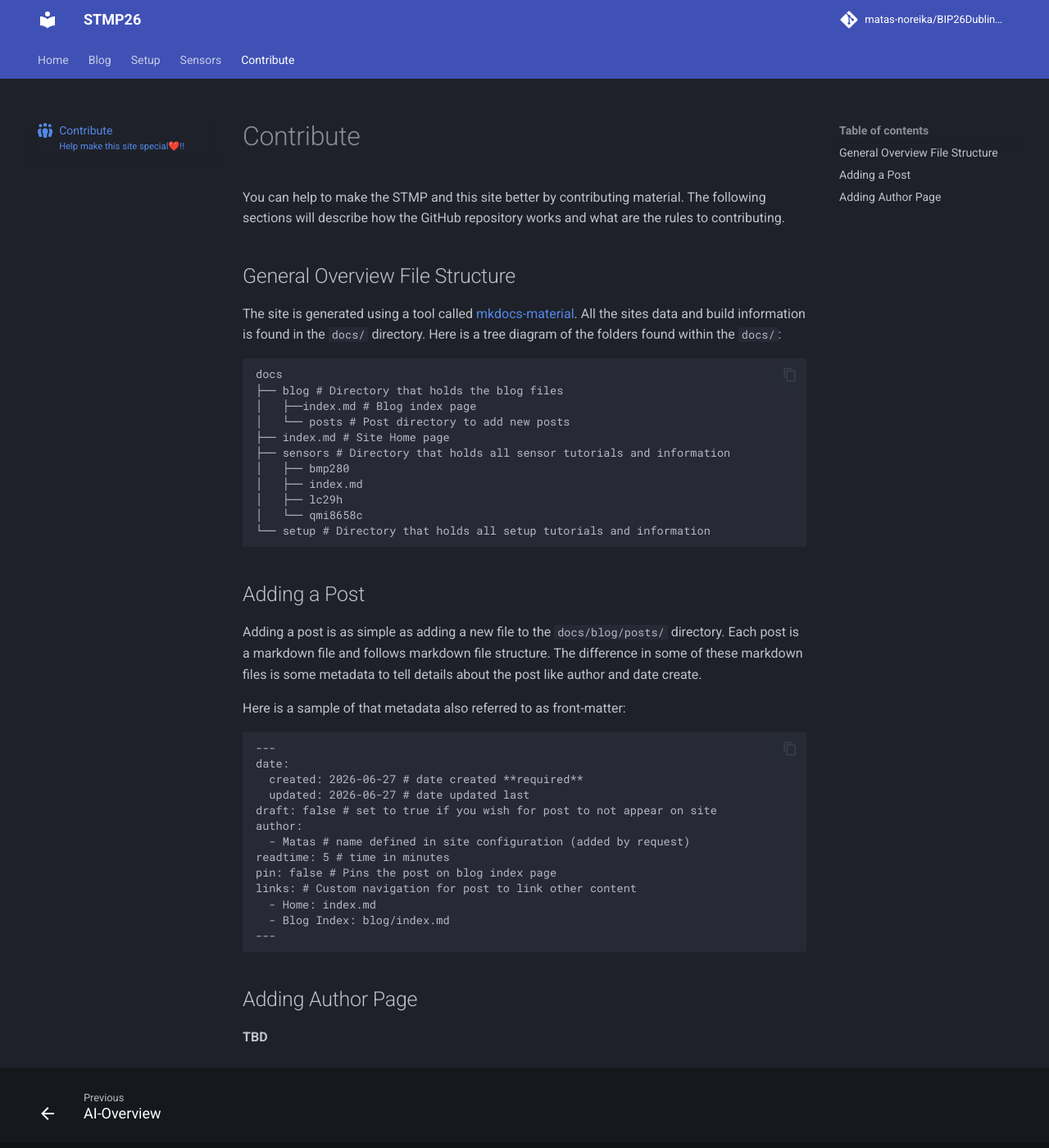
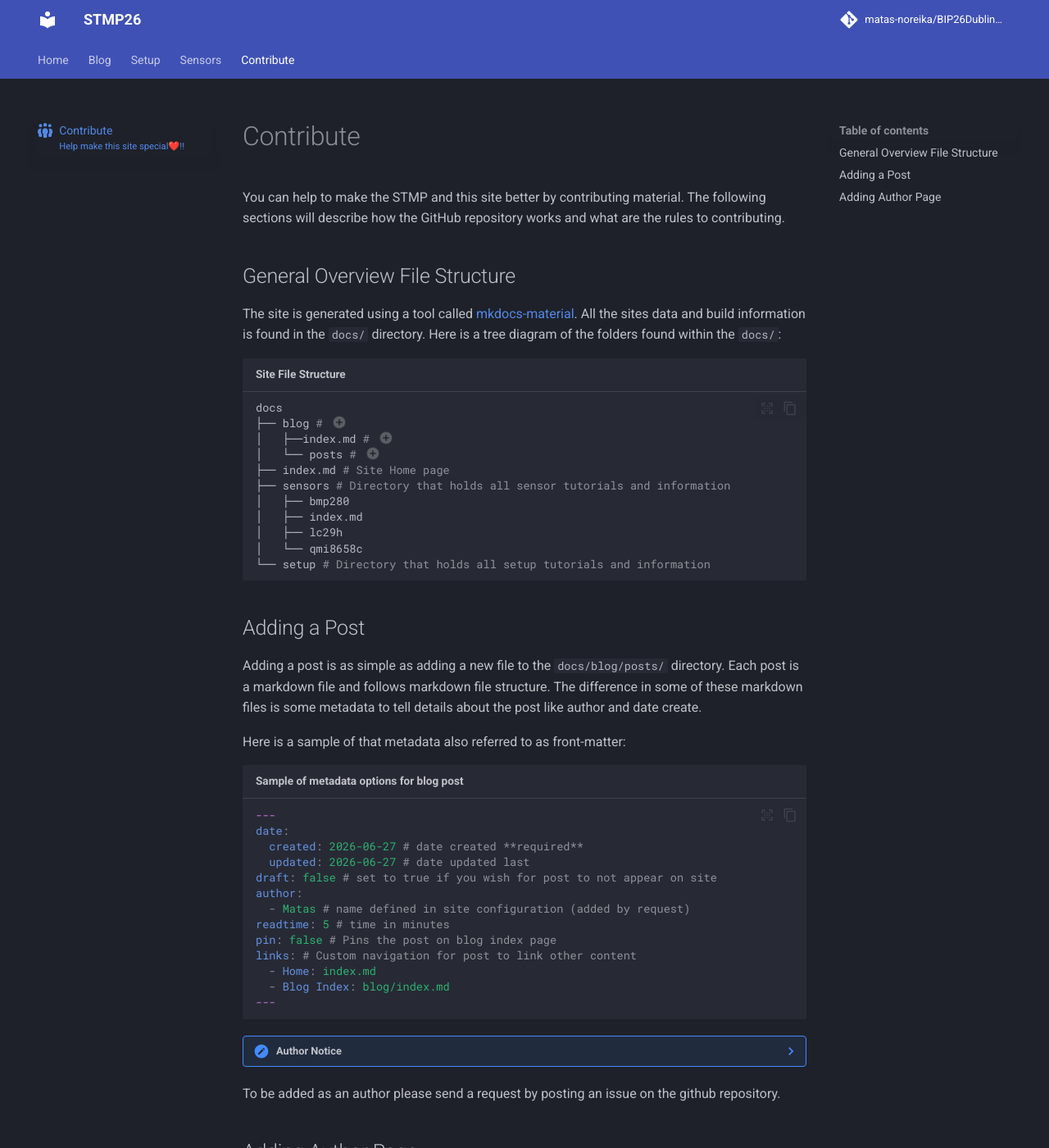
Before and after one commit to matas-noreika/BIP26Dublin-personal, an MkDocs documentation site: the page built from docs/contribute.md, in a window 1280 px wide and 1400 px high. Shown: the whole window at 82% size. Built offline with MkDocs 1.6.1 and Material for MkDocs 9.7.7, drawn with Linux system fonts in a browser that asks for light colours; comment, search, counter and statistics services are not loaded.

Commit message:
Did some tweaks

````diff
--- a/docs/contribute.md
+++ b/docs/contribute.md
@@ -2,7 +2,6 @@
 title: Contribute
 description: Information on how people can contribute to site.
 icon: fontawesome/solid/people-group
-# status: new
 subtitle: Help make this site special❤️!!
 ---
 
@@ -18,11 +17,11 @@ The site is generated using a tool called [mkdocs-material](https://squidfunk.gi
 All the sites data and build information is found in the `docs/` directory.
 Here is a tree diagram of the folders found within the `docs/`:
 
-```Shell
+``` bash title="Site File Structure"
 docs
-├── blog # Directory that holds the blog files
-│   ├──index.md # Blog index page
-│   └── posts # Post directory to add new posts
+├── blog # (1)
+│   ├──index.md # (2)
+│   └── posts # (3)
 ├── index.md # Site Home page
 ├── sensors # Directory that holds all sensor tutorials and information
 │   ├── bmp280
@@ -31,6 +30,11 @@ docs
 │   └── qmi8658c
 └── setup # Directory that holds all setup tutorials and information
 ```
+
+1. This is the blog directory that holds all the files needed by the blog to work😊
+2. This is the blog index page where everything is organised by dates and categories
+3. This is the posts directory, you will be adding your own posts here by
+   making a new file
 
 ## Adding a Post
 
@@ -41,7 +45,7 @@ about the post like author and date create.
 
 Here is a sample of that metadata also referred to as front-matter:
 
-```yml
+``` yaml title="Sample of metadata options for blog post"
 ---
 date:
   created: 2026-06-27 # date created **required**
@@ -57,6 +61,11 @@ links: # Custom navigation for post to link other content
 ---
 ```
 
+??? note "Author Notice"
+
+  To be added as an author please send a request by posting an issue on the
+  github repository.
+
 ## Adding Author Page
 
 **TBD**
--- a/mkdocs.yml
+++ b/mkdocs.yml
@@ -27,6 +27,18 @@ nav:
     - LC29H:
       - AI-Overview: sensors/lc29h/lc29h-ai-overview.md
   - contribute.md
+
+# Code block style configuration
+markdown_extensions:
+  - pymdownx.highlight:
+      anchor_linenums: true
+      line_spans: __span
+      pygments_lang_class: true
+  - pymdownx.inlinehilite
+  - pymdownx.snippets
+  - pymdownx.superfences
+  - admonition
+  - pymdownx.details
 
 # Site display Configuration
 theme:
````
